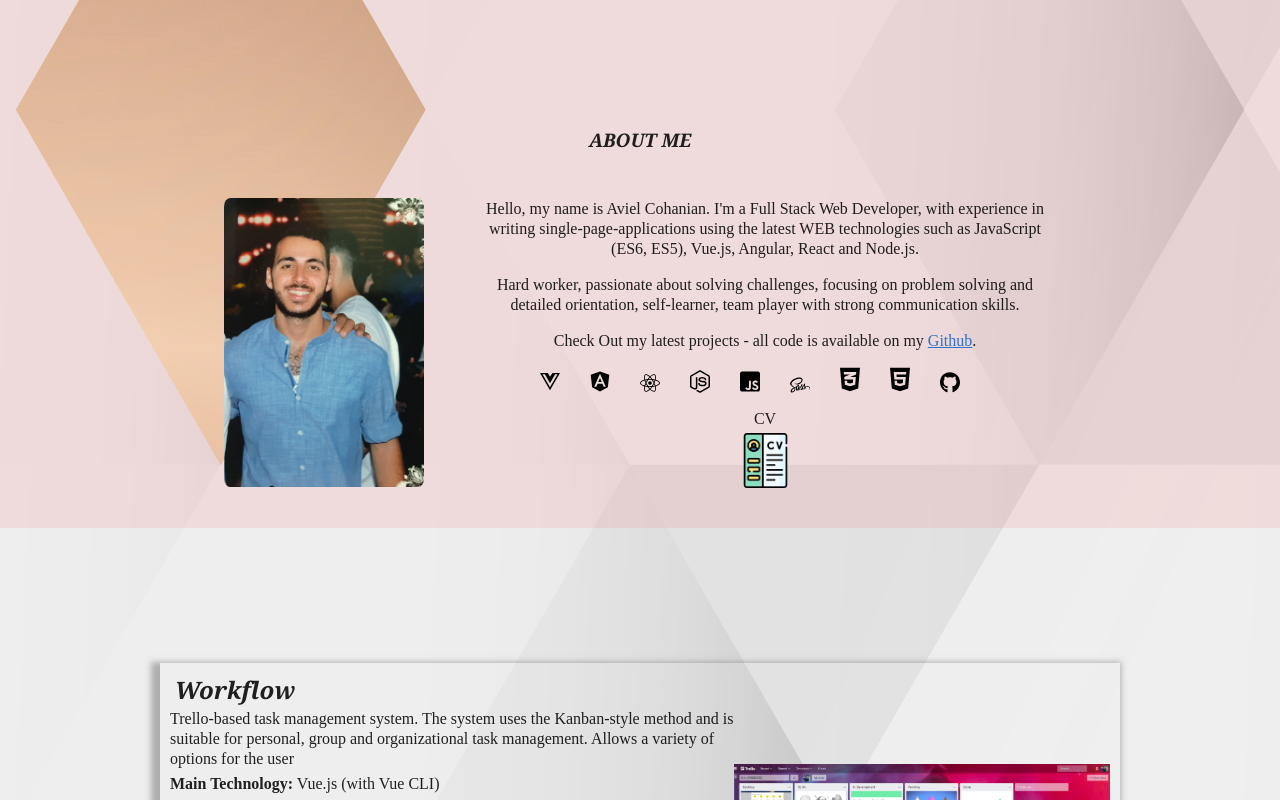
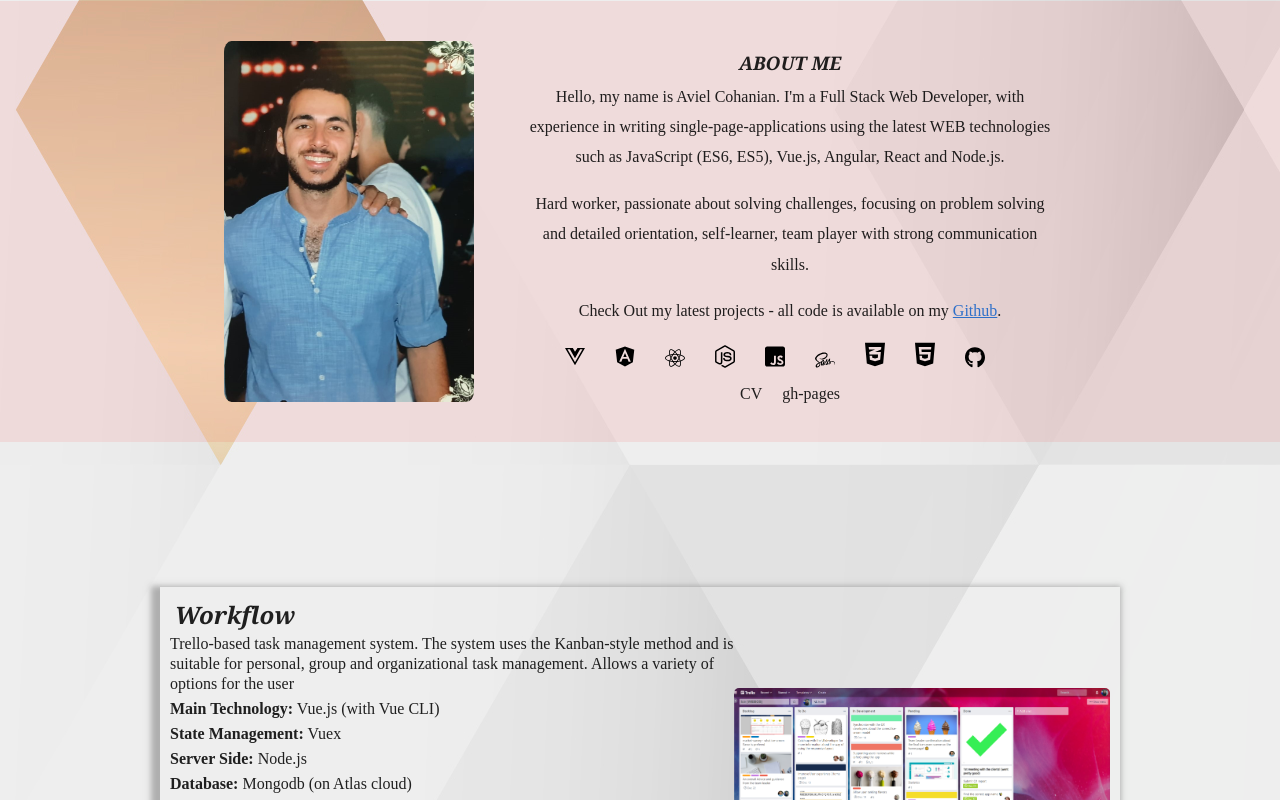
Before and after one commit to avielCohanian/Protfolio, a Vue app: page /#/ in a window 1280 px wide. Shown: the part 940-1740 px from the top of the page. Built offline with nearby package versions, Linux system fonts and the light colour scheme.

Commit message:
update about

```diff
--- a/src/assets/style/pages/_about-page.scss
+++ b/src/assets/style/pages/_about-page.scss
@@ -4,10 +4,9 @@
   display: flex;
   flex-direction: column;
   align-items: center;
-  margin-bottom: 35px;
+  margin: 45px 0;
   h3 {
     text-align: center;
-    margin-top: 14%;
   }
   .container {
     padding: 40px 0;
@@ -22,7 +21,7 @@
     }
     img {
       border-radius: 3%;
-      width: 200px;
+      width: 250px;
       margin-right: 50px;
     }
     .icon-container {
@@ -31,20 +30,28 @@
         margin-right: 30px;
       }
     }
+    p {
+      line-height: 1.9;
+    }
     .resume {
+      display: flex;
+      flex-direction: row;
+      align-items: center;
+      justify-content: center;
+      gap: 20px;
+      a {
         text-decoration: none;
         color: inherit;
-      display: flex;
-      flex-direction: column;
-      align-items: center;
         gap: 10px;
         margin-top: 20px;
+        cursor: pointer;
         img {
           width: 55px;
           margin: 0;
         }
         &:hover {
           text-decoration: underline;
+        }
       }
     }
   }
--- a/src/assets/style/pages/_proj-page.scss
+++ b/src/assets/style/pages/_proj-page.scss
@@ -55,6 +55,7 @@
     img {
       width: 40%;
       height: 200%;
+      border-radius: 5px;
     }
   }
 }
--- a/src/views/about-page.vue
+++ b/src/views/about-page.vue
@@ -2,10 +2,11 @@
   <section class="about-page full">
     <a name="about"></a>
 
-    <h3>ABOUT ME</h3>
     <div class="container">
       <img src="../assets/img/Aviel.jpg" alt="" />
       <div>
+        <h3>ABOUT ME</h3>
+
         <p>
           Hello, my name is Aviel Cohanian. I'm a Full Stack Web Developer, with experience in writing
           single-page-applications using the latest WEB technologies such as JavaScript (ES6, ES5), Vue.js, Angular,
@@ -28,10 +29,10 @@
           <img src="../assets/img/svg/html5.svg" alt="" />
           <img src="../assets/img/svg/github12.svg" alt="" />
         </div>
-        <a class="resume" href="/resume/Resume.pdf" download="Aviel-resume.pdf"
-          >CV
-          <img src="../assets/img/cv.png" alt="" />
-        </a>
+        <div class="resume">
+          <a href="/resume/Resume.pdf" download="Aviel-resume.pdf">CV </a>
+          <a @click="open">gh-pages</a>
+        </div>
       </div>
     </div>
   </section>
--- a/src/views/proj-page.vue
+++ b/src/views/proj-page.vue
@@ -59,7 +59,7 @@
             style: 'Vue router, Font Awesome (Icons)',
             otherTechnologies: 'Local Storage',
             img: require('../assets/img/appsus.png'),
-            projLink: 'https://appsus.netlify.app/#/',
+            projLink: 'https://appsus.netlify.app/#/keep',
             code: 'https://github.com/avielCohanian/-Appsus',
           },
           {
```
Lines whose indentation alone changed are shown as unchanged.
